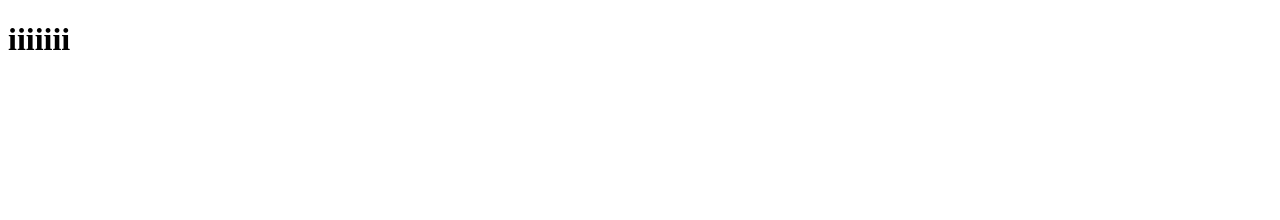
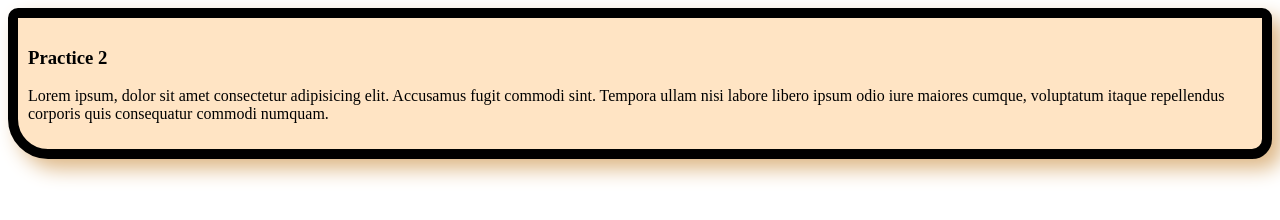
Before and after one commit to TanmoyArafat/my-simple-website, a plain HTML site: page index.html in a window 1280 px wide. Drawn offline with Linux system fonts and the light colour scheme.

Commit message:
added the simple blog

```diff
--- /dev/null
+++ b/Style/style.css
@@ -0,0 +1,7 @@
+div {
+    background-color: bisque;
+    border: 10px solid;
+    padding: 10px;
+    border-radius: 10px 10px 20px 40px;
+    box-shadow: 10px 10px 20px burlywood;
+}
--- a/index.html
+++ b/index.html
@@ -4,8 +4,17 @@
     <meta charset="UTF-8">
     <meta name="viewport" content="width=device-width, initial-scale=1.0">
     <title>My Simple Web</title>
+    <link rel="stylesheet" href="./Style/style.css">
 </head>
 <body>
-    <h1>iiiiiii</h1>
+    <div>
+        <h3>
+        Practice 2
+        </h3>
+        <p>
+            Lorem ipsum, dolor sit amet consectetur adipisicing elit. Accusamus fugit commodi sint. Tempora ullam nisi labore libero ipsum odio iure maiores cumque, voluptatum itaque repellendus corporis quis consequatur commodi numquam.
+        </p>
+    </div>
+
 </body>
 </html>
```
